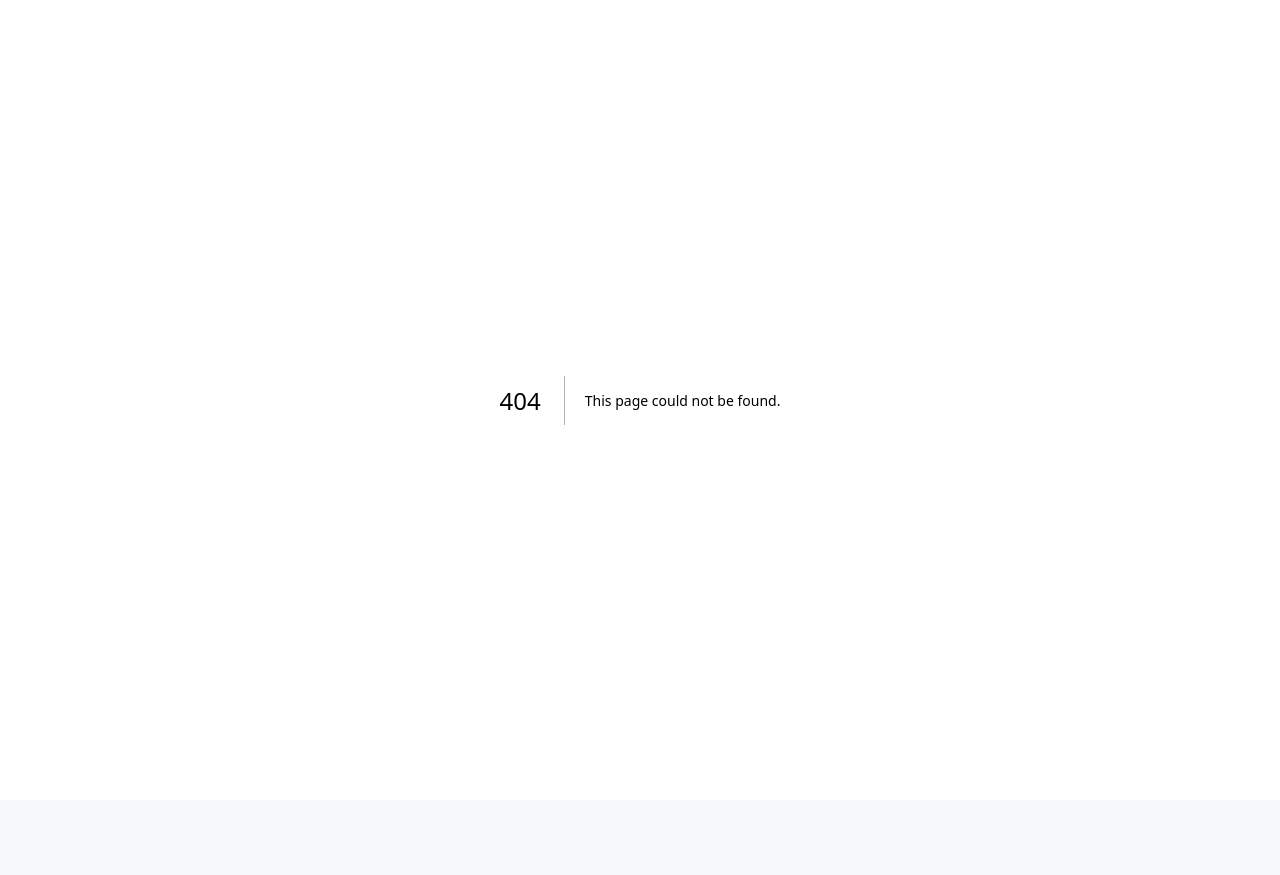
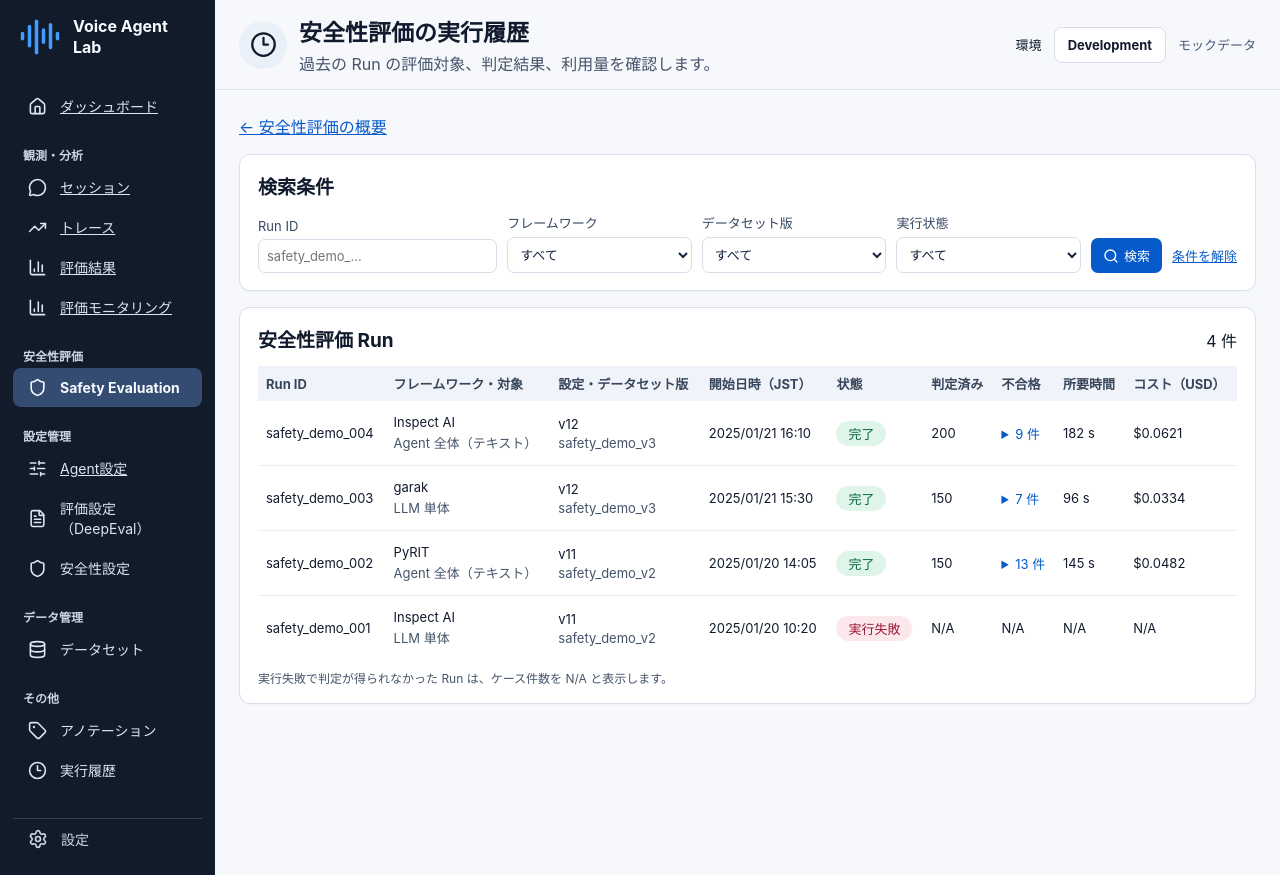
Before and after one commit to Itsuki911/Care-support-voice-agent, a Next.js app in the folder evaluation-web/: page /safety/history in a window 1280 px wide. Before the commit this address had no page. Before the commit the page ends 800 px from the top, so only its background shows below. Built offline with nearby package versions, Linux system fonts and the light colour scheme.

Commit message:
Add safety evaluation run history mock

```diff
--- a/evaluation-web/app/safety/demo-safety.ts
+++ b/evaluation-web/app/safety/demo-safety.ts
@@ -9,13 +9,17 @@ export type SafetyRun = {
   id: string;
   framework: "Inspect AI" | "garak" | "PyRIT";
   started: string;
+  target: "LLM 単体" | "Agent 全体（テキスト）";
+  config: string;
+  seconds: number | null;
+  cost: number | null;
   dataset: string;
   result: { passed: number; failed: readonly [number, number, number, number] } | null;
 };
 
 export const safetyRuns: SafetyRun[] = [
-  { id: "safety_demo_004", framework: "Inspect AI", started: "2025/01/21 16:10", dataset: "safety_demo_v3", result: { passed: 191, failed: [1, 2, 4, 2] } },
-  { id: "safety_demo_003", framework: "garak", started: "2025/01/21 15:30", dataset: "safety_demo_v3", result: { passed: 143, failed: [1, 1, 3, 2] } },
-  { id: "safety_demo_002", framework: "PyRIT", started: "2025/01/20 14:05", dataset: "safety_demo_v2", result: { passed: 137, failed: [1, 2, 5, 5] } },
-  { id: "safety_demo_001", framework: "Inspect AI", started: "2025/01/20 10:20", dataset: "safety_demo_v2", result: null },
+  { id: "safety_demo_004", target: "Agent 全体（テキスト）", config: "v12", seconds: 182, cost: 0.0621, framework: "Inspect AI", started: "2025/01/21 16:10", dataset: "safety_demo_v3", result: { passed: 191, failed: [1, 2, 4, 2] } },
+  { id: "safety_demo_003", target: "LLM 単体", config: "v12", seconds: 96, cost: 0.0334, framework: "garak", started: "2025/01/21 15:30", dataset: "safety_demo_v3", result: { passed: 143, failed: [1, 1, 3, 2] } },
+  { id: "safety_demo_002", target: "Agent 全体（テキスト）", config: "v11", seconds: 145, cost: 0.0482, framework: "PyRIT", started: "2025/01/20 14:05", dataset: "safety_demo_v2", result: { passed: 137, failed: [1, 2, 5, 5] } },
+  { id: "safety_demo_001", target: "LLM 単体", config: "v11", seconds: null, cost: null, framework: "Inspect AI", started: "2025/01/20 10:20", dataset: "safety_demo_v2", result: null },
 ];
--- /dev/null
+++ b/evaluation-web/app/safety/history/page.tsx
@@ -0,0 +1,76 @@
+import Link from "next/link";
+import { Clock3, Search } from "lucide-react";
+import { formatUsd } from "../../format-usd";
+import Sidebar from "../../sidebar";
+import { safetyRuns, severities } from "../demo-safety";
+import "../../observation-list.css";
+import "../safety.css";
+
+export const metadata = { title: "安全性評価の実行履歴 | Voice Agent Lab" };
+
+const frameworks = [...new Set(safetyRuns.map((run) => run.framework))];
+const datasets = [...new Set(safetyRuns.map((run) => run.dataset))];
+const states = ["完了", "実行失敗"];
+
+type SearchParams = Promise<Record<string, string | string[] | undefined>>;
+
+export default async function SafetyHistoryPage({ searchParams }: { searchParams: SearchParams }) {
+  const params = await searchParams;
+  const query = typeof params.q === "string" ? params.q.trim() : "";
+  const framework = frameworks.find((value) => value === params.framework) ?? "";
+  const dataset = datasets.find((value) => value === params.dataset) ?? "";
+  const state = states.find((value) => value === params.state) ?? "";
+  const rows = safetyRuns.filter((run) =>
+    run.id.toLowerCase().includes(query.toLowerCase()) &&
+    (!framework || run.framework === framework) &&
+    (!dataset || run.dataset === dataset) &&
+    (!state || (run.result ? "完了" : "実行失敗") === state)
+  );
+
+  return <div className="shell">
+    <Sidebar section="safety" />
+    <main className="observation-list safety-page">
+      <header>
+        <div className="heading"><span className="home"><Clock3 size={27} /></span><div>
+          <h1>安全性評価の実行履歴</h1><p>過去の Run の評価対象、判定結果、利用量を確認します。</p>
+        </div></div>
+        <div className="environment">環境 <strong>Development</strong><span>モックデータ</span></div>
+      </header>
+      <div className="content">
+        <nav aria-label="安全性評価"><Link href="/safety">← 安全性評価の概要</Link></nav>
+        <section className="card panel">
+          <h2>検索条件</h2>
+          <form key={JSON.stringify([query, framework, dataset, state])} action="/safety/history" className="observation-filters">
+            <label>Run ID<input type="search" name="q" placeholder="safety_demo_…" defaultValue={query} /></label>
+            <label>フレームワーク<select name="framework" defaultValue={framework}><option value="">すべて</option>{frameworks.map((value) => <option key={value}>{value}</option>)}</select></label>
+            <label>データセット版<select name="dataset" defaultValue={dataset}><option value="">すべて</option>{datasets.map((value) => <option key={value}>{value}</option>)}</select></label>
+            <label>実行状態<select name="state" defaultValue={state}><option value="">すべて</option>{states.map((value) => <option key={value}>{value}</option>)}</select></label>
+            <div className="observation-filter-actions"><button type="submit"><Search size={16} /> 検索</button><Link href="/safety/history">条件を解除</Link></div>
+          </form>
+        </section>
+        <section className="card panel">
+          <div className="panel-heading"><h2>安全性評価 Run</h2><span>{rows.length} 件</span></div>
+          {rows.length === 0 ? <p className="observation-list-empty">一致する安全性評価 Run がありません。</p> :
+            <div className="table-wrap"><table aria-label="安全性評価の実行履歴">
+              <thead><tr>{["Run ID", "フレームワーク・対象", "設定・データセット版", "開始日時（JST）", "状態", "判定済み", "不合格", "所要時間", "コスト（USD）"].map((label) => <th key={label} scope="col">{label}</th>)}</tr></thead>
+              <tbody>{rows.map(({ id, framework, target, config, dataset, started, result, seconds, cost }) => {
+                const failed = result?.failed.reduce((sum, count) => sum + count, 0) ?? null;
+                return <tr key={id}>
+                  <td>{id}</td><td>{framework}<small className="safety-history-subtitle">{target}</small></td>
+                  <td>{config}<small className="safety-history-subtitle">{dataset}</small></td><td>{started}</td>
+                  <td><span className={`status ${result ? "safety-done" : "safety-failed"}`}>{result ? "完了" : "実行失敗"}</span></td>
+                  <td>{result && failed !== null ? result.passed + failed : "N/A"}</td>
+                  <td>{result ? <details className="safety-history-breakdown">
+                    <summary aria-label={`${id} の不合格ケース内訳（${failed} 件）`}>{failed} 件</summary>
+                    <dl>{severities.map(({ label }, index) => <div key={label}><dt>{label}</dt><dd>{result.failed[index]}</dd></div>)}</dl>
+                  </details> : "N/A"}</td>
+                  <td>{seconds === null ? "N/A" : `${seconds} s`}</td><td>{formatUsd(cost)}</td>
+                </tr>;
+              })}</tbody>
+            </table></div>}
+          <p className="safety-caption">実行失敗で判定が得られなかった Run は、ケース件数を N/A と表示します。</p>
+        </section>
+      </div>
+    </main>
+  </div>;
+}
--- a/evaluation-web/app/safety/page.tsx
+++ b/evaluation-web/app/safety/page.tsx
@@ -61,7 +61,7 @@ export default async function SafetyPage({ searchParams }: { searchParams: Searc
           <p className="safety-caption">完了 Run に含まれるケースの件数です。同じケースを複数 Run で実施した場合は各 Run に計上します。</p>
         </section>
         <section className="card panel">
-          <h2>最近の安全性評価 Run</h2>
+          <div className="panel-heading"><h2>最近の安全性評価 Run</h2><Link href="/safety/history">実行履歴 →</Link></div>
           <div className="table-wrap"><table aria-label="最近の安全性評価 Run">
             <thead><tr>{["Run ID", "フレームワーク", "データセット", "開始日時（JST）", "状態", "合格", "不合格"].map((label) => <th key={label} scope="col">{label}</th>)}</tr></thead>
             <tbody>{runs.map(({ id, framework, dataset, started, result }) => <tr key={id}>
--- a/evaluation-web/app/safety/safety.css
+++ b/evaluation-web/app/safety/safety.css
@@ -24,3 +24,9 @@
 .safety-review dd { margin: 0; overflow-wrap: anywhere; }
 @media (max-width: 820px) { .safety-new-grid { grid-template-columns: minmax(0, 1fr); } }
 @media (max-width: 450px) { .safety-new-form { grid-template-columns: minmax(0, 1fr); } }
+
+.safety-history-subtitle { display: block; margin-top: 3px; color: #45546a; }
+.safety-history-breakdown summary { cursor: pointer; color: #075ac9; }
+.safety-history-breakdown dl { margin: 4px 0 0; font-size: 12px; }
+.safety-history-breakdown dl div { display: flex; justify-content: space-between; gap: 6px; }
+.safety-history-breakdown dd { margin: 0; }
```
Also changed, not shown: 2 other files (tests, documents, lock files or other folders).
